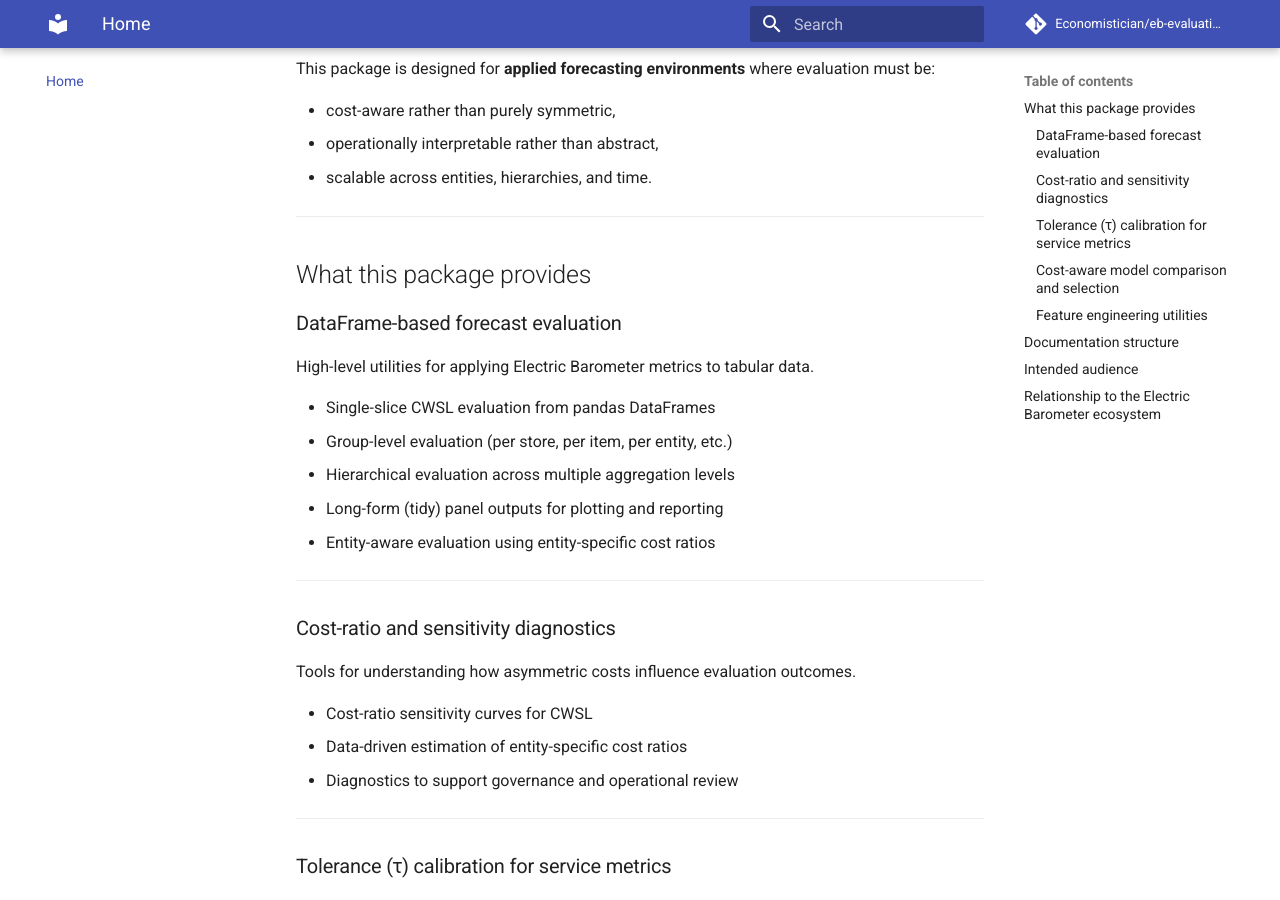
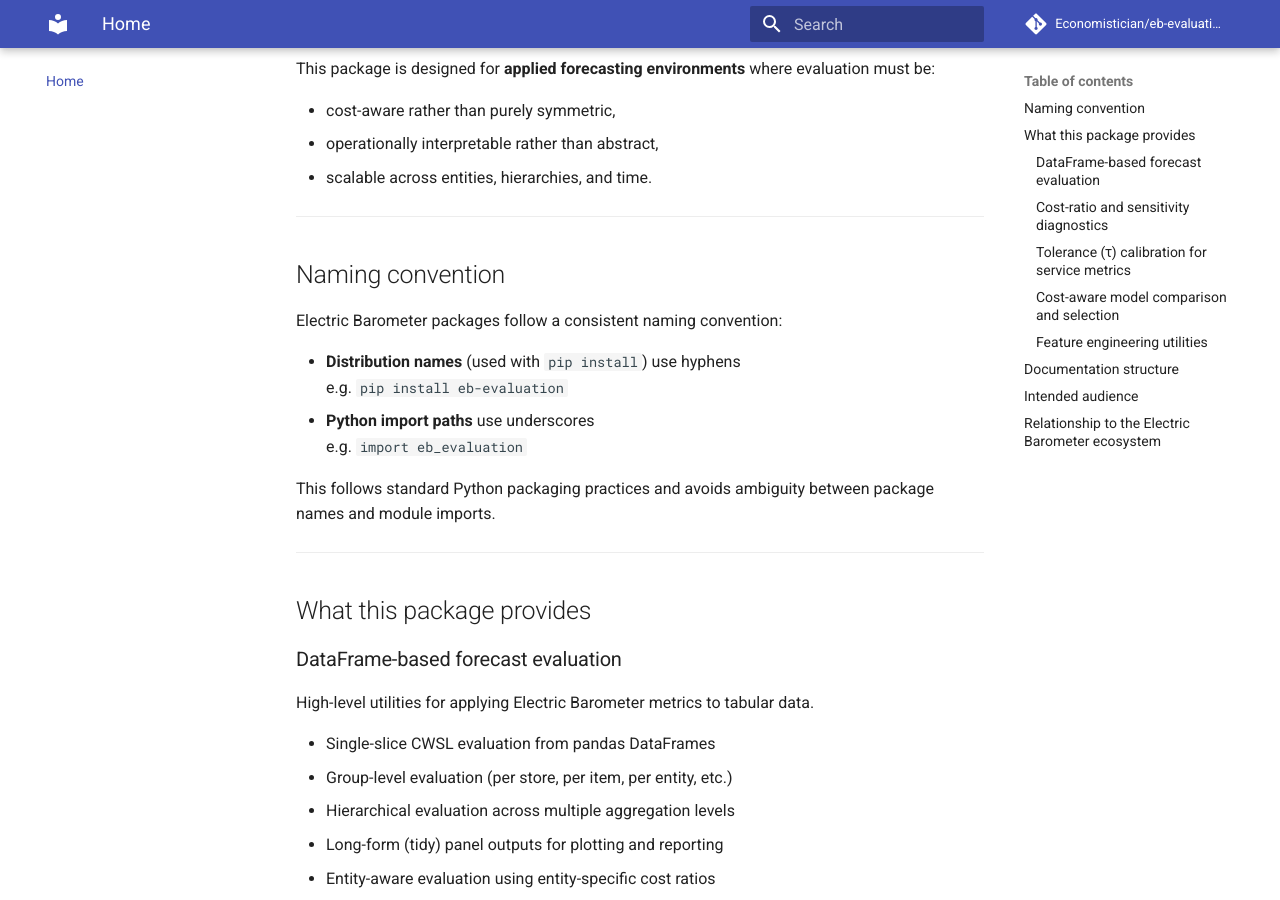
Before and after one commit to Economistician/eb-evaluation, an MkDocs documentation site: the page built from docs/index.md, in a window 1280 px wide and 900 px high, scrolled down 373 px. Built offline with MkDocs 1.6.1 and Material for MkDocs 9.7.7, drawn with Linux system fonts in a browser that asks for light colours; comment, search, counter and statistics services are not loaded.

Commit message:
Docs: clarify distribution vs import naming convention

```diff
--- a/docs/index.md
+++ b/docs/index.md
@@ -17,6 +17,20 @@
 - cost-aware rather than purely symmetric,
 - operationally interpretable rather than abstract,
 - scalable across entities, hierarchies, and time.
+
+---
+
+## Naming convention
+
+Electric Barometer packages follow a consistent naming convention:
+
+- **Distribution names** (used with `pip install`) use hyphens
+  e.g. `pip install eb-evaluation`
+- **Python import paths** use underscores
+  e.g. `import eb_evaluation`
+
+This follows standard Python packaging practices and avoids ambiguity between
+package names and module imports.
 
 ---
 
```
Also changed, not shown: README.md (+14 -0 lines).
